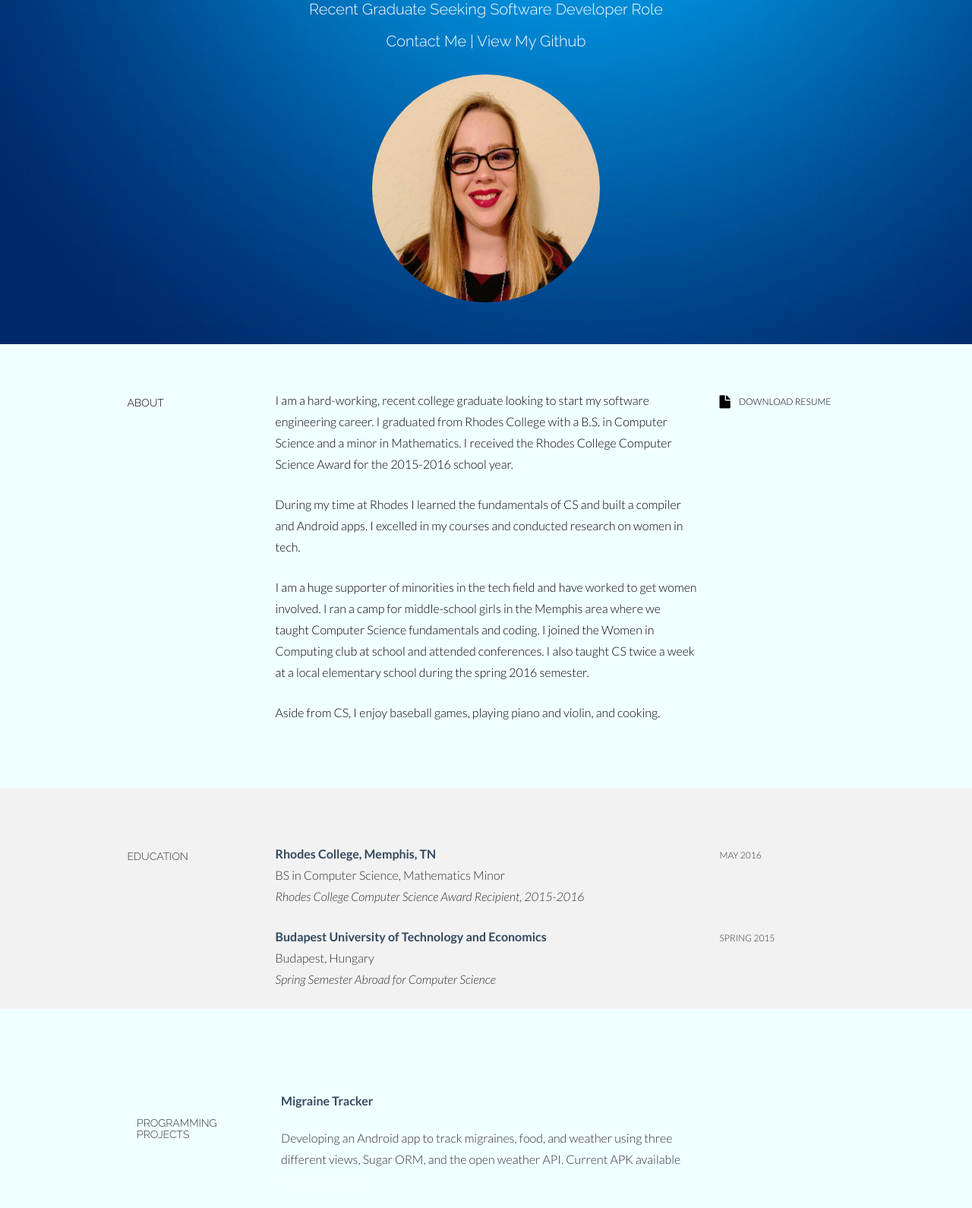
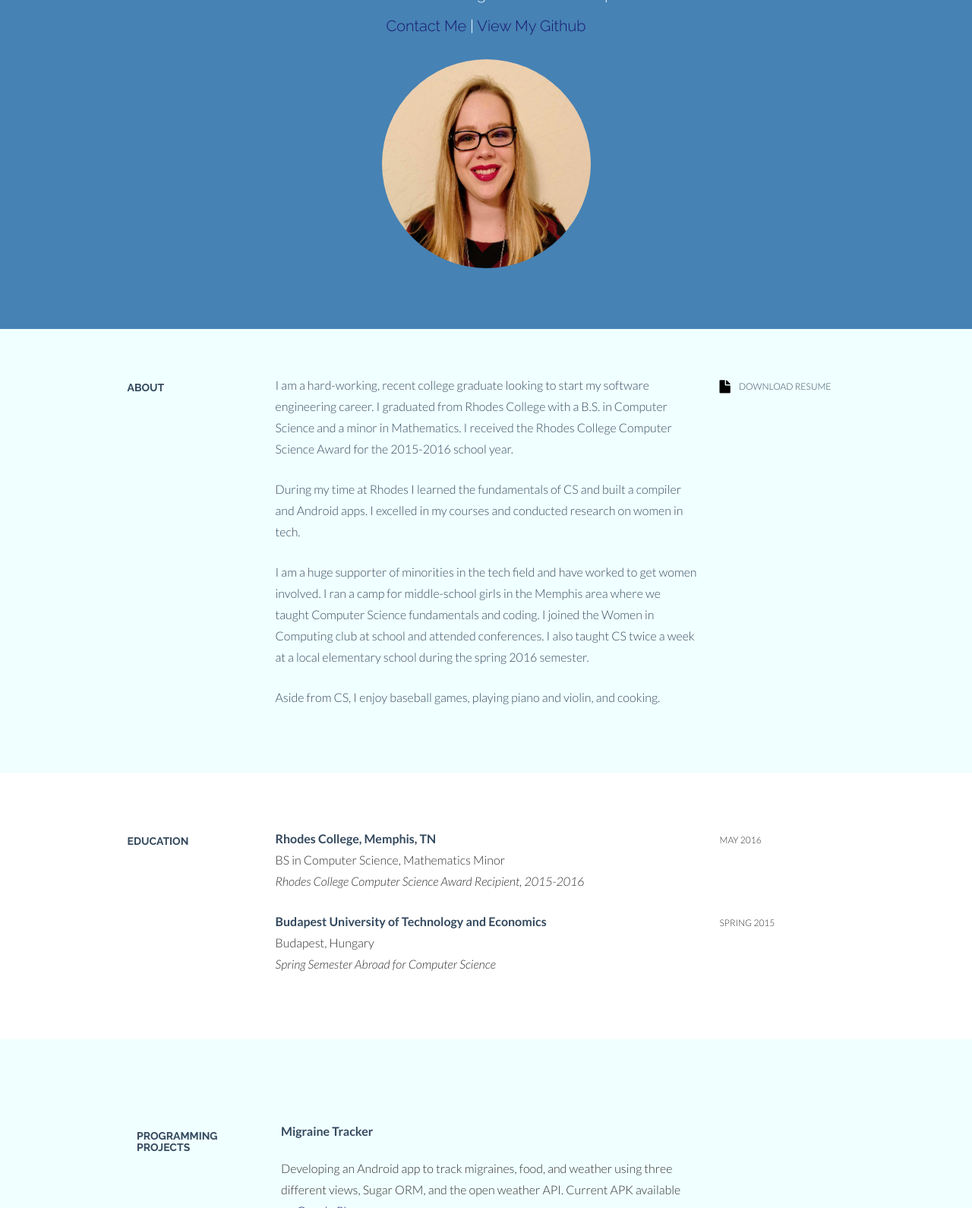
Before and after one commit to keels125/keels125.github.io, a plain HTML site: page index.html in a window 1280 px wide. Shown: the part 227-1817 px from the top of the page at 76% size. Drawn offline with Linux system fonts and the light colour scheme.

Commit message:
modified css

```diff
--- a/assets/css/main.css
+++ b/assets/css/main.css
@@ -1,6 +1,6 @@
 
 body {
-  background-color: #f2f2f2;
+  background-color: white;
 
     font-family: "Lato";
     font-weight: 300;
@@ -11,11 +11,15 @@ body {
     -webkit-overflow-scrolling: touch;
 }
 
+#headerwrap {
+  background-color: #4682B4;
+}
+
 /* Titles */
 h1, h2, h3, h4, h5, h6 {
     font-family: "Raleway";
     font-weight: 300;
-    color: #333;
+    color: #34495e;
 }
 
 
@@ -31,7 +35,7 @@ p {
 
 /* Links */
 a {
-    color: white; /*91aa9d*/
+    color: #191970; /*91aa9d*/
     word-wrap: break-word;
     font-weight: 300;
 
@@ -44,7 +48,7 @@ a {
 
 a:hover,
 a:focus {
-    color: #white;
+    color: #191970;
     text-decoration: none;
     outline: 0;
 }
@@ -150,7 +154,8 @@ a:after {
 
 /* Header Wrap */
 #headerwrap {
-	background: url(../img/header-bg.jpg) no-repeat center top;
+	/*background: url(../img/header-bg.jpg) no-repeat center top;*/
+  background-color: #191970
 	margin-top: 20px;
 	padding-top:80px;
 	text-align:center;
@@ -190,7 +195,7 @@ a:after {
 }
 
 #intro h5, p {
-	color: black;
+	color: #34495e;
 }
 
 #intro i {
@@ -198,6 +203,13 @@ a:after {
 	font-size: 20px;
 	padding-right: 8px;
 	vertical-align: middle;
+}
+
+#education {
+  color: #f2f2f2
+  padding-top: 60px;
+	padding-bottom: 60px;
+	color: black;
 }
 
 #projects {
@@ -228,7 +240,7 @@ a:after {
 }
 
 #skillswrap h5, p {
-	color: black;
+	color: #34495e;
 }
 
 .col-lg-6 {
@@ -304,13 +316,13 @@ sm {
 
 /* circular image*/
 .circular{
-	width: 300px;
-	height: 300px;
+	width: 275px;
+	height: 275px;
 	margin: 0px auto;
 	border-radius: 200px;
 	-webkit-border-radius: 150px;
 	-moz-border-radius: 150px;
 	background: url("../img/profpic.jpeg") no-repeat;
-	background-size: 300px 300px;
+	background-size: 275px 275px;
 	z-index: 1;
 }
--- a/index.html
+++ b/index.html
@@ -72,7 +72,7 @@
 				<div class="col-lg-12">
 					<h1>Keely Hicks</h1>
 					<h3>Recent Graduate Seeking Software Developer Role</h3>
-					<h3> <a href="mailto:keels125@gmail.com" target="_top">Contact Me</a> | <a href="https://github.com/keels125" target="_top"> View My Github</a> </h3>
+					<h3> <a href="mailto:keels125@gmail.com" target="_top">Contact Me</a>  | <a href="https://github.com/keels125" target="_top"> View My Github</a></h3>
 					<br>
 					<div class="circular"></div>
 				</div><!--/.col-lg-12 -->
@@ -86,7 +86,7 @@
 			<div class="row">
 
 				<div class="col-lg-2 col-lg-offset-1">
-					<h5>ABOUT</h5>
+					<h5><b>ABOUT</b></h5>
 				</div>
 				<div class="col-lg-6">
 					<p>I am a hard-working, recent college graduate looking to start my software engineering career. I graduated from Rhodes College with a B.S. in Computer Science and a minor in Mathematics. I received the Rhodes College Computer Science Award for the 2015-2016 school year.
@@ -110,11 +110,11 @@
 	<section id="resume" name="resume"></section>
 	<!--EDUCATION DESCRIPTION -->
   	<div class="container desc">
+      <div id="education">
   		<div class="row">
-
   				<div class="col-lg-2 col-lg-offset-1">
   					<br>
-					<h5>EDUCATION</h5>
+  					<h5><b>EDUCATION</b></h5>
   				</div>
   				<div class="col-lg-6">
   					<br>
@@ -138,7 +138,7 @@
   				<div class="col-lg-3">
   					<p><sm>SPRING 2015</sm></p>
   				</div>
-
+      </div>
 		</div><!--/.row -->
 
 
@@ -151,20 +151,19 @@
 	<div class="container desc">
 
 				<div class="col-lg-2 col-lg-offset-1">
-					<br>
-					<h5>PROGRAMMING PROJECTS</h5>
+					<h5><b>PROGRAMMING PROJECTS</b></h5>
 				</div>
 
 					<div class="col-lg-6 ">
 					<t>Migraine Tracker</t>
-						<br> <br><p>Developing an Android app to track migraines, food, and weather using three different views, Sugar ORM, and the open weather API. Current APK available<a href = "https://play.google.com/store/apps/details?id=hu.ait.android.keely.migrainetracker"> on Google Play.</a>
+						<br> <br><p>Developing an Android app to track migraines, food, and weather using three different views, Sugar ORM, and the open weather API. Current APK available<a href = "https://play.google.com/store/apps/details?id=hu.ait.android.keely.migrainetracker"> on <u>Google Play</u>.</a>
             </p>
 				</div>
 
         <div class="col-lg-6 col-lg-offset-3">
         <t>Swift Projects</t>
           <br><br><p>
-          Currently learning Swift for iOS development. I have developed a Weather app and am currently working on developing a migraine tracker. Current code can be found <a href="https://github.com/keels125/iOS_Apps"> here. </a>
+          Currently learning Swift for iOS development. I have developed a Weather app and am currently working on developing a migraine tracker. Current code can be found <a href="https://github.com/keels125/iOS_Apps"> <u>here</u>. </a>
       </p>
       </div>
 
@@ -172,7 +171,7 @@
 			<div class="col-lg-6 col-lg-offset-3">
 			<t>Tiger Compiler</t>
 				<br><br><p>
-			Developed a compiler for the Tiger language through lexical analysis, parsing, semantic analysis, activation records, intermediate code generation, and instruction selection. A sample of the code can be found<a href="https://github.com/keels125/Compilers"> here.</a>
+			Developed a compiler for the Tiger language through lexical analysis, parsing, semantic analysis, activation records, intermediate code generation, and instruction selection. A sample of the code can be found<a href="https://github.com/keels125/Compilers"> <u>here</u>.</a>
 		</p>
 		</div>
 
@@ -195,7 +194,7 @@
 	<div class="container desc">
 		<div class="row">
 				<div class="col-lg-2 col-lg-offset-1">
-					<h5>WORK EXPERIENCE</h5>
+					<h5><b>WORK EXPERIENCE</b></h5>
 				</div>
 				<div class="col-lg-6">
 					<p><t>Coding Teacher</t><br/>
@@ -253,7 +252,7 @@
 	<div class="container desc">
 		<div class="row">
 				<div class="col-lg-2 col-lg-offset-1">
-					<h5>RELEVANT COURSEWORK</h5>
+					<h5><b>RELEVANT COURSEWORK</b></h5>
 				</div>
 				<div class="col-lg-6">
 						<ul>
@@ -285,7 +284,7 @@
 		<div class="container">
 			<div class="row">
 					<div class="col-lg-2 col-lg-offset-1">
-						<h5>SKILLS</h5>
+						<h5><b>SKILLS</b></h5>
 					</div>
 					<br>
 					<div class="col-lg-6">
```
Also changed, not shown: assets/img/eyes.jpg (deleted), assets/img/firstColor.jpg (deleted), assets/img/geometry2.png (deleted), assets/img/green.jpg (deleted), assets/img/header-bg2.jpg (deleted), assets/img/header-bggg.jpg (deleted), assets/img/myphoto.jpg (deleted), assets/img/myphoto2.jpg (deleted), assets/img/myphoto22.jpg (deleted), assets/img/port01.jpg (deleted), assets/img/port02.jpg (deleted), assets/img/port03.jpg (deleted), assets/img/profile.jpg (deleted), assets/img/sunrise.jpg (deleted). Lines whose indentation alone changed are shown as unchanged.
